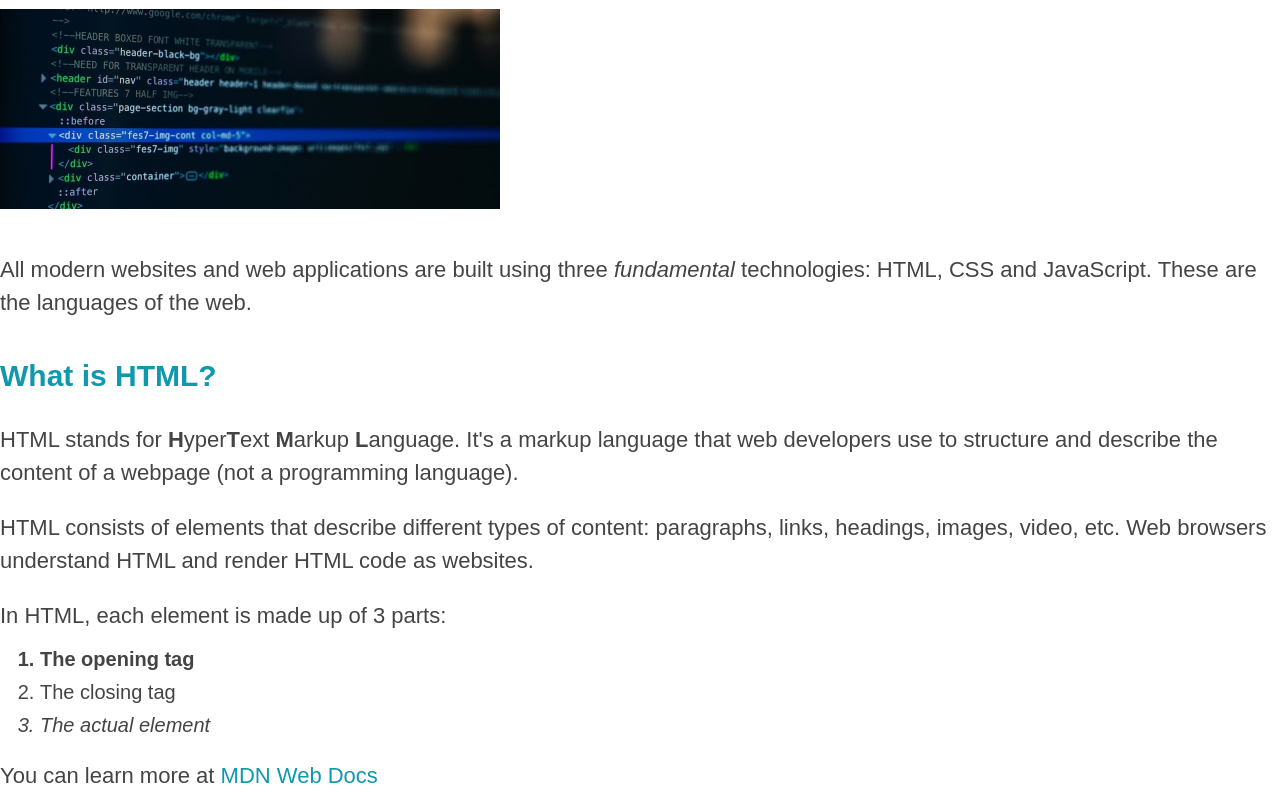
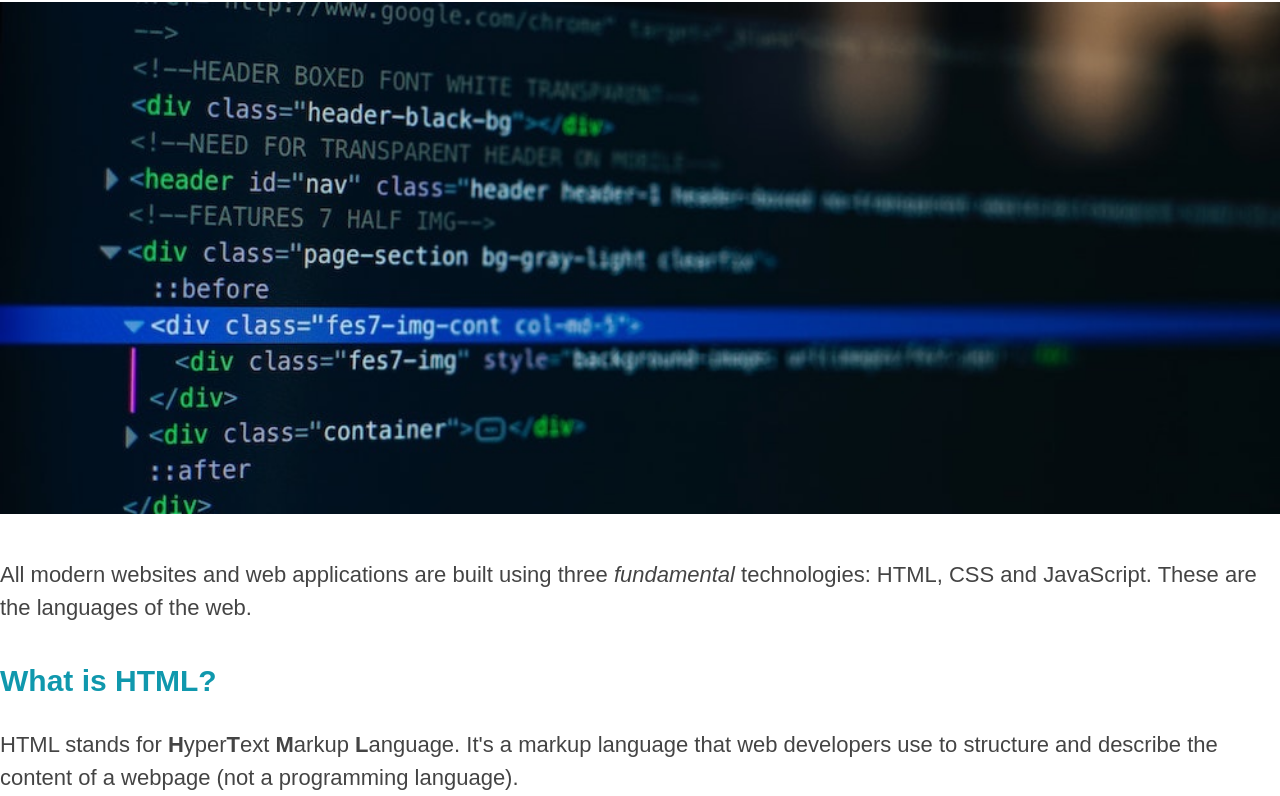
Before and after one commit to vinitadashoralk/html-fundamentals, a plain HTML site: page index.html in a window 1280 px wide. Shown: the part 390-1186 px from the top of the page. Drawn offline with Linux system fonts and the light colour scheme.

Commit message:
added height and width

```diff
--- a/index.html
+++ b/index.html
@@ -35,6 +35,7 @@
           alt="HTML code on a screen"
           width="500"
           height="200"
+          class="post-img"
         />
       </header>
       <p>
--- a/style/index.css
+++ b/style/index.css
@@ -9,6 +9,7 @@ body {
   background-color: #f7f7f7;
   padding: 20px 40px;
   margin-bottom: 60px;
+  height: 80px;
 }
 nav {
   font-size: 18px;
@@ -124,3 +125,7 @@ a:active {
 footer p {
   color: green;
 }
+.post-img {
+  width: 100%;
+  height: auto;
+}
```
